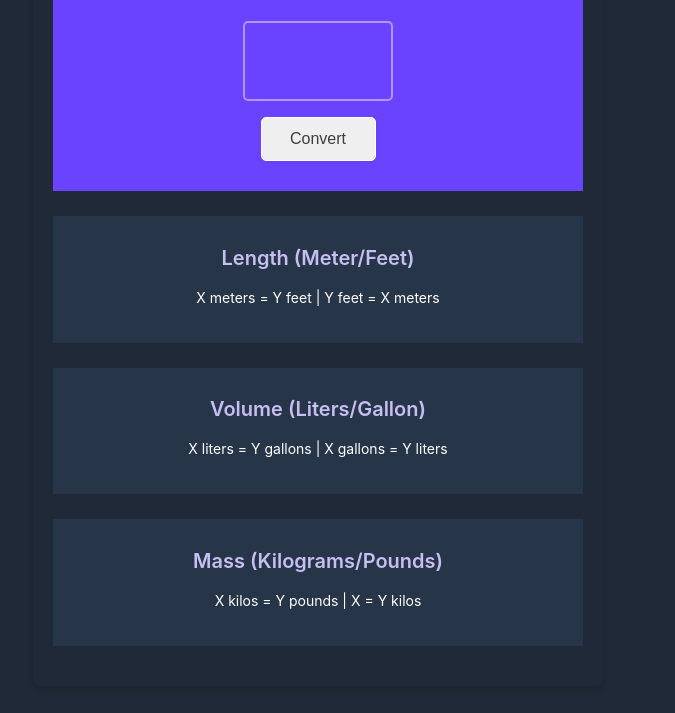
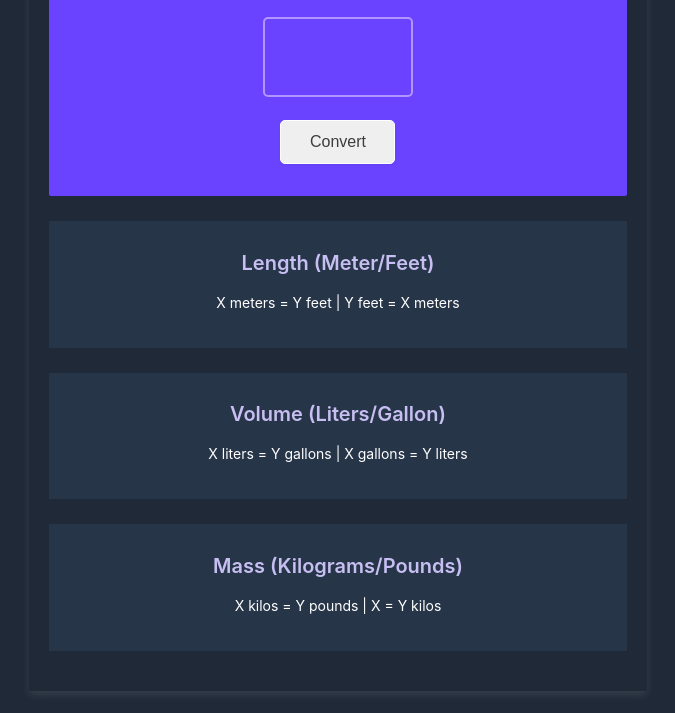
Before and after one commit to TiffyAlva/unit-converter, a website built with Vite: page index.html in a window 1280 px wide. Shown: the part 151-864 px from the top of the page, without its empty margins (322-997 px from the left). Built offline with nearby package versions, Linux system fonts and the light colour scheme.

Commit message:
fix container and card

```diff
--- a/index.css
+++ b/index.css
@@ -9,44 +9,48 @@ body {
     display: grid;
     place-content: center;
     min-height: 100vh;
-
 }
 
 /*container*/
 .container {
-    position: relative;
+    display: flex;
+    flex-direction: column;
+    justify-content: center;
+    align-items: center;
+    width: 100%;
+    max-width: 1200px; /* Maximum width of the container */
+    margin: 0 auto; /* Center the container */
+    padding: 20px;
 }
 
 
 
 .card {
-   position: relative;
+   width: 100%; /* Make the card expand to the container's width */
+   /* box-shadow: 0 4px 8px rgba(0,0,0,0.1); */
+   box-shadow: 0 4px 8px rgba(255, 255, 255, 0.1);
    padding: 20px;
-   border-radius: 8px;
-   box-shadow: 0 4px 6px rgba(0, 0, 0, 0.1);
 
 }
 
 header {
-    display: flex;
-    flex-direction: column;
-    justify-content: center;
-    align-items: center;
     background-color: #6943ff;
     color: #FFFFFF;
-    font-size: 15px;
-    font-weight: 800;
-    font-style: normal;
-    line-height: 38px;
-    letter-spacing: -0.84px;
-    padding: 5px 15px 5px 15px;
-    width: 500px;
     height: 285px;
-    flex-shrink: 0;
-    gap: 16px;
-    letter-spacing: -0.5px;
+    width: 100%;
+    display: flex;
+    justify-content: space-around;
+    align-items: center;
+    flex-direction: column;
+    padding-bottom: 20px;
+    border-top-right-radius: 2px;
+    border-top-left-radius: 2px;
+    border-bottom-right-radius: 2px;
+    border-bottom-left-radius: 2px;
+
 
 }
+
 
 ::placeholder {
     color: #FFFFFF;
@@ -118,7 +122,9 @@ header {
 
 /*main*/
 .main {
-    padding: 36px, 25px;
+    width: 100%; /* Make the main content take up most of the container width */
+    max-width: 800px; /* Maximum width to ensure content does not stretch too far on larger screens */
+    margin: 20px auto; /* Center the main content and provide some spacing */
 }
 
 
@@ -148,6 +154,7 @@ article {
     text-align: center;
     padding: 20px;
 
+
 }
 
 
@@ -161,3 +168,19 @@ h2 {
     line-height: 10px;
     margin-bottom: 10px;
 }
+
+/* Responsive adjustments */
+@media (max-width: 768px) {
+    .container {
+        padding: 10px;
+    }
+
+    .card {
+        padding: 10px;
+    }
+
+    .main {
+        width: 95%; /* Allow the main content to take up slightly more space on smaller screens */
+        margin: 10px auto;
+    }
+}
```
Also changed, not shown: README.md, index.html (line endings or trailing spaces).
